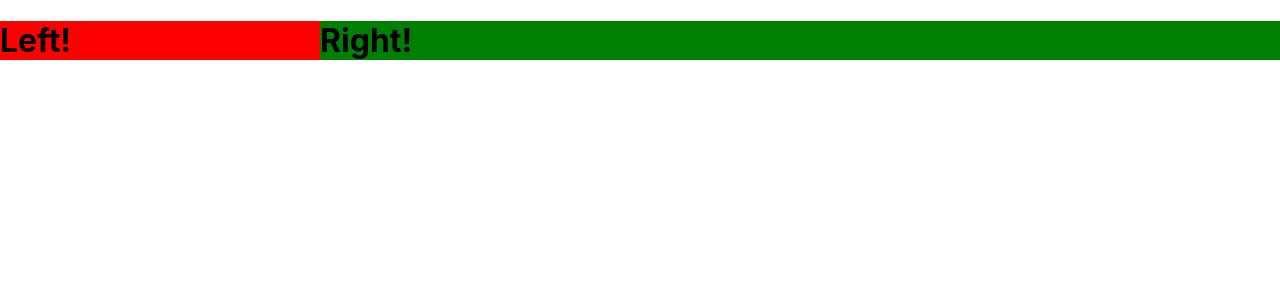
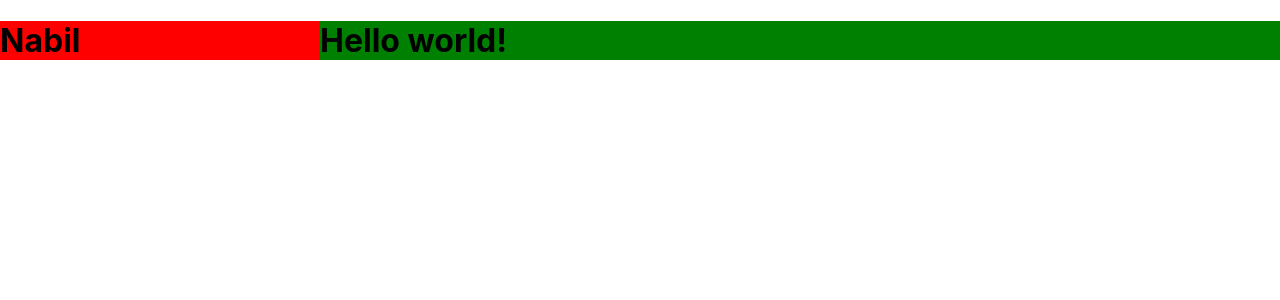
Before and after one commit to NabilEMAP/React_Design_Patterns, a React (Create React App) app in the folder react-design-patterns/: page / in a window 1280 px wide. Shown: the top 300 px of the page. Built offline with nearby package versions, Linux system fonts and the light colour scheme.

Commit message:
Split-screen component improvements 3

```diff
--- a/react-design-patterns/src/App.js
+++ b/react-design-patterns/src/App.js
@@ -1,9 +1,9 @@
 import { SplitScreen } from './SplitScreen';
-const LeftHandComponent = () => {
-  return <h1 style={{ backgroundColor: 'red' }}>Left!</h1>
+const LeftHandComponent = ({ name }) => {
+  return <h1 style={{ backgroundColor: 'red' }}>{name}</h1>
 }
-const RightHandComponent = () => {
-  return <h1 style={{ backgroundColor: 'green' }}>Right!</h1>
+const RightHandComponent = ({ message }) => {
+  return <h1 style={{ backgroundColor: 'green' }}>{message}</h1>
 }
 function App() {
   return (
@@ -11,8 +11,8 @@ function App() {
       leftWeight={1}
       rightWeight={3}
     >
-      <LeftHandComponent />
-      <RightHandComponent />
+      <LeftHandComponent name="Nabil"/>
+      <RightHandComponent message="Hello world!"/>
     </SplitScreen>
   );
 }
```
